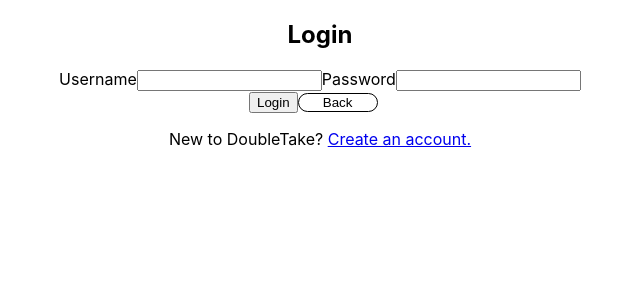
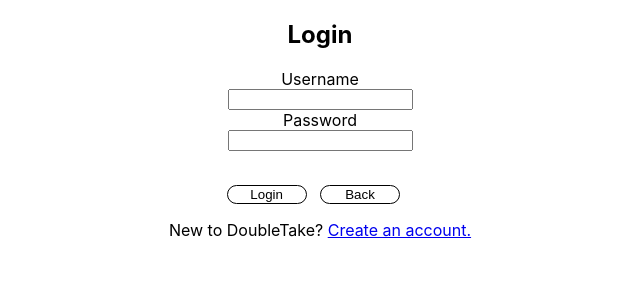
Before and after one commit to wbae912/doubletake_client, a React (Create React App) app: page /login in a window 1280 px wide. Shown: the top 300 px of the page, without its empty margins (320-960 px from the left). Built offline with nearby package versions, Linux system fonts and the light colour scheme; no server answers.

Commit message:
Completed Login.js

```diff
--- a/src/Components/Login/Login.css
+++ b/src/Components/Login/Login.css
@@ -0,0 +1,33 @@
+.login-section {
+  text-align: center;
+}
+
+.login-form {
+  margin: 0 auto 0 auto;
+}
+
+.login_labels-inputs {
+  display: flex;
+  flex-direction: column;
+  align-items: center;
+}
+
+.login-buttons {
+  margin-top: 2em;
+}
+
+.login-button, .back-button {
+  margin: 0 1em 0 0;
+  width: 80px;
+  color: black;
+  background-color: white;
+  border: 1.5px solid black;
+  border-radius: 20px;
+  cursor: pointer;
+  transition: ease 0.4s;
+}
+
+.login-button:hover, .back-button:hover {
+  color:white;
+  background-color: black;
+}
--- a/src/Components/Login/Login.js
+++ b/src/Components/Login/Login.js
@@ -12,23 +12,35 @@ export default class Login extends Component {
     super(props)
 
     this.state = {
-       password: '',
-       username: ''
+      credentials: {
+        username: '',
+        password: ''
+      }
     }
+  }
+
+  handleInputChange = e => {
+    const name = e.target.name;
+    const value = e.target.value;
+
+    this.setState(prevState => ({
+      credentials: {
+        ...prevState.credentials,
+        [name]: value
+      }
+    }))
   }
 
   handleSubmitJwtAuth = e => {
     e.preventDefault();
     const { username, password } = e.target;
 
-    AuthApiService.postLogin({
-      username: username.value,
-      password: password.value
-    })
+    AuthApiService.postLogin(this.state.credentials)
       .then(res => {
         username.value = '';
         password.value = '';
         TokenService.saveAuthToken(res.authToken);
+        // Do a this.props.history.push to PAGE WE WANT USER TO BE DIRECTED TO UPON SUCCESSFUL LOGIN...USE withROUTER
       })
       .catch(res => {
         return this.context.setError(res.error); // DOUBLE CHECK IF RETURN NEEDS TO BE HERE LATER
@@ -42,11 +54,24 @@ export default class Login extends Component {
         <form className="login-form" onSubmit={this.handleSubmitJwtAuth}>
           <div className="login_labels-inputs">
             <label className="login-label" htmlFor="username">Username</label>
-            <input type="text" className="login-input" id="username" />
+            <input
+              type="text"
+              name="username"
+              className="login-input"
+              id="login-username"
+              onChange={this.handleInputChange}
+            />
             <label className="login-label" htmlFor="password">Password</label>
-            <input type="password" autoComplete="on" className="login-input" id="password" />
+            <input
+              type="password"
+              name="password"
+              autoComplete="on"
+              className="login-input"
+              id="password-login"
+              onChange={this.handleInputChange}
+            />
           </div>
-          <div className="login_buttons">
+          <div className="login-buttons">
             <button type="submit" className="login-button">Login</button>
             <button type="button" className="back-button">Back</button>
           </div>
--- a/src/Components/Register/Register.js
+++ b/src/Components/Register/Register.js
@@ -128,8 +128,6 @@ export default class Register extends Component {
     let passwordError = this.validatePassword();
     let passwordVerifyError = this.validatePasswordVerify();
 
-    console.log(this.state.showPassword)
-
     return (
       <section className="register-section">
         <h2 className="register-h2">Register</h2>
```
